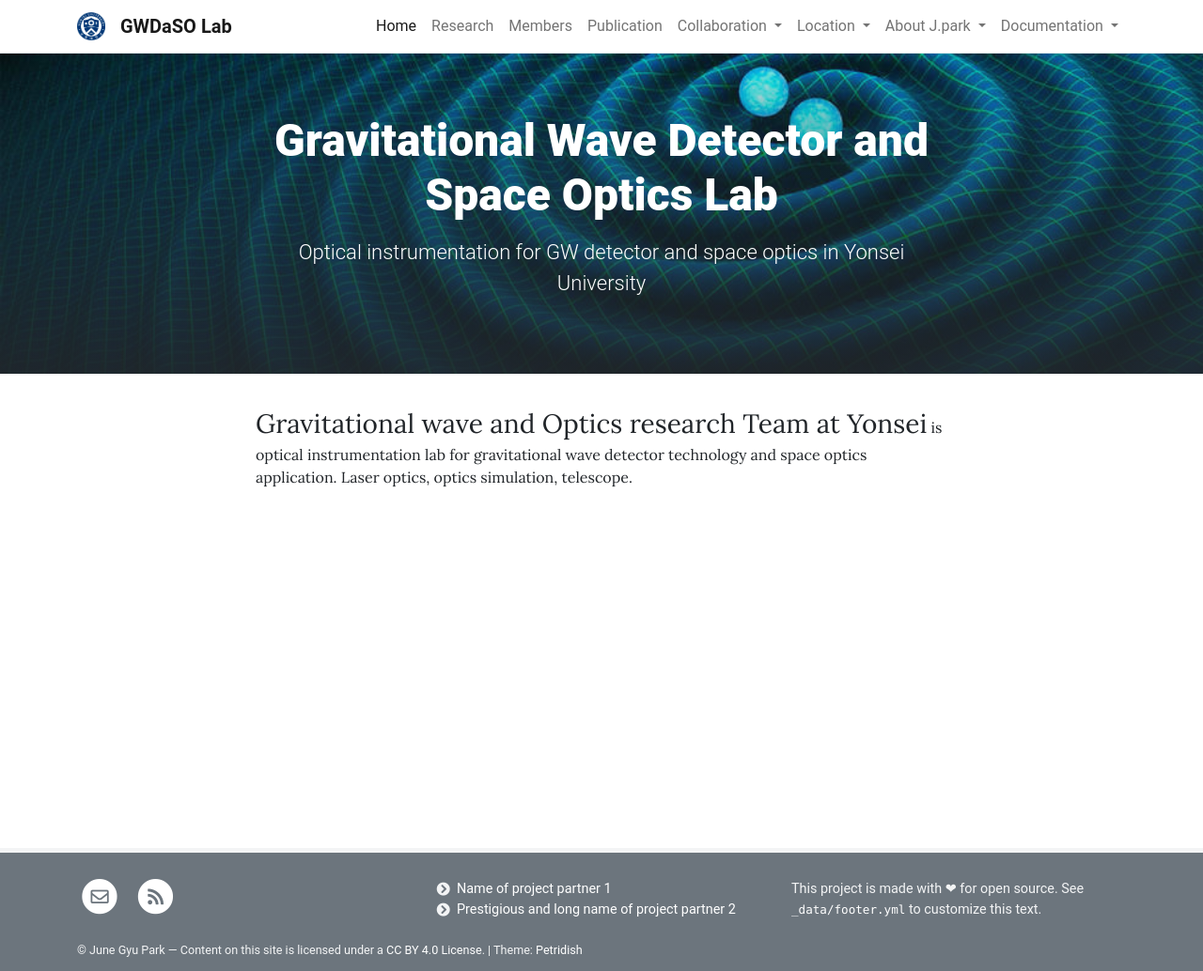
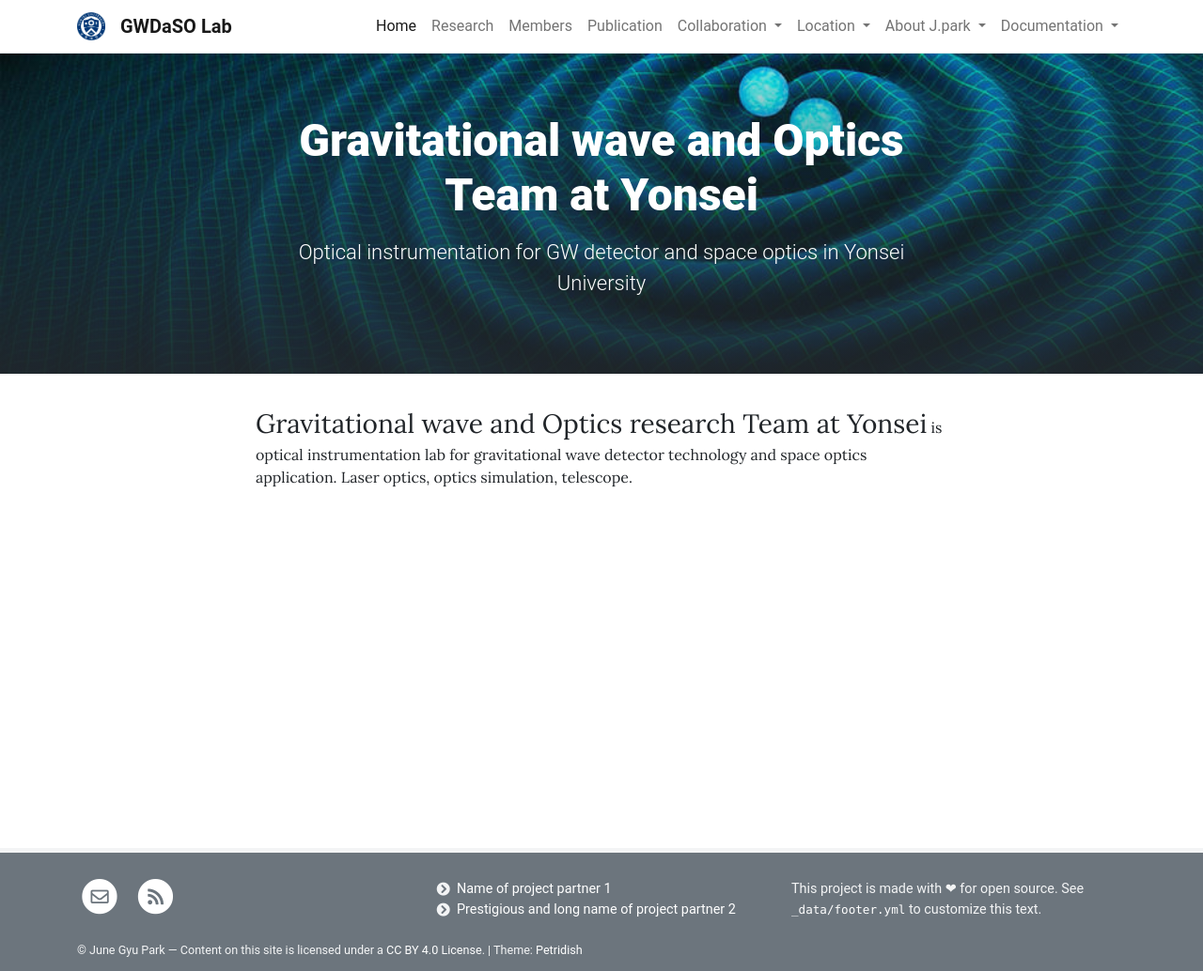
Before and after one commit to jgpark84/testpage, a Jekyll site: the page built from pages/home.md, in a window 1280 px wide. Shown: the whole page at 94% size. Built offline with Jekyll 4.4.1, drawn with Linux system fonts in a browser that asks for light colours.

Commit message:
Update home.md

```diff
--- a/pages/home.md
+++ b/pages/home.md
@@ -1,6 +1,6 @@
 ---
 layout: home
-title: Gravitational Wave Detector and Space Optics Lab
+title: Gravitational wave and Optics Team at Yonsei
 description: Optical instrumentation for GW detector and space optics in Yonsei University
 background: /assets/theme/images/banne.jpg
 permalink: /
```
